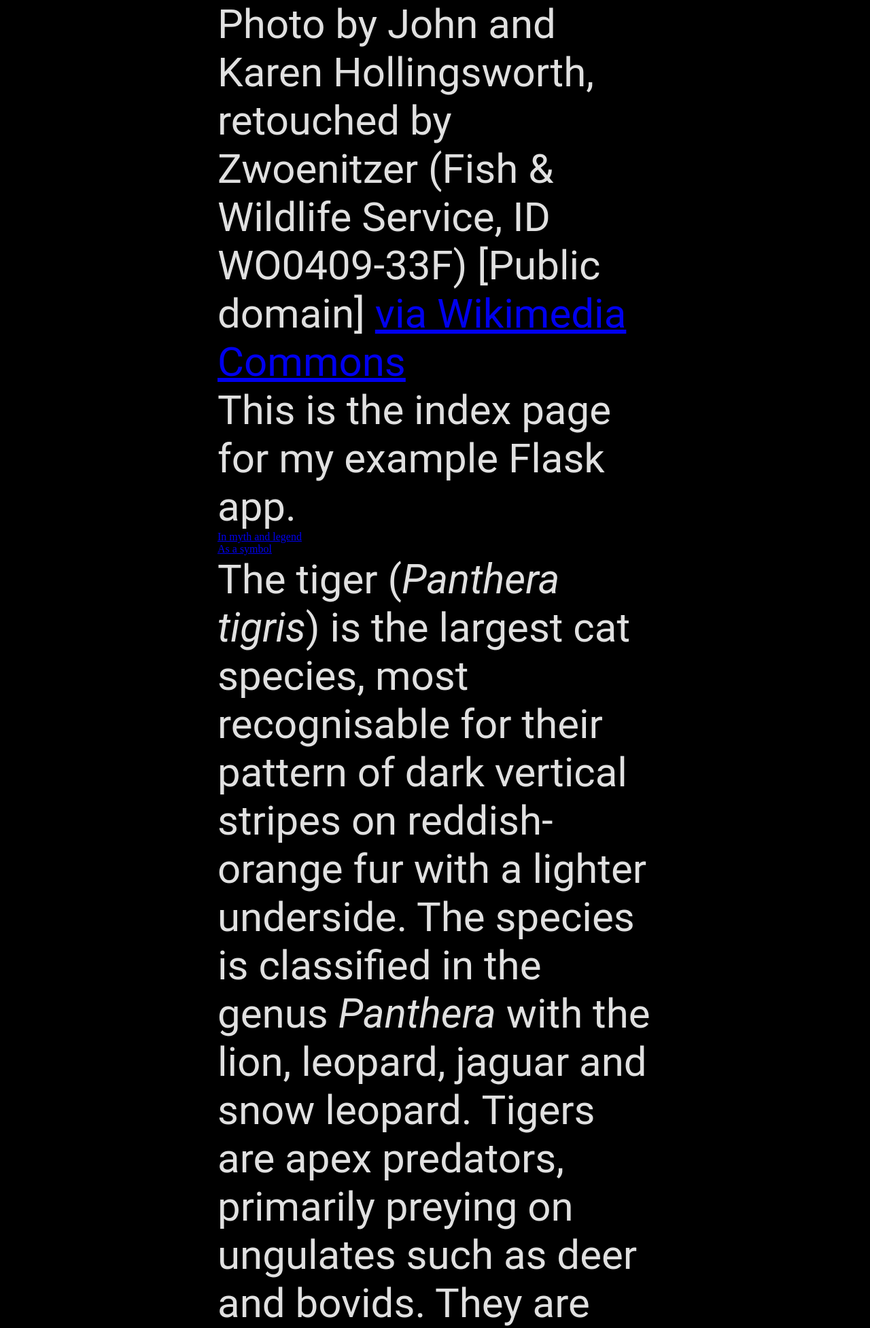
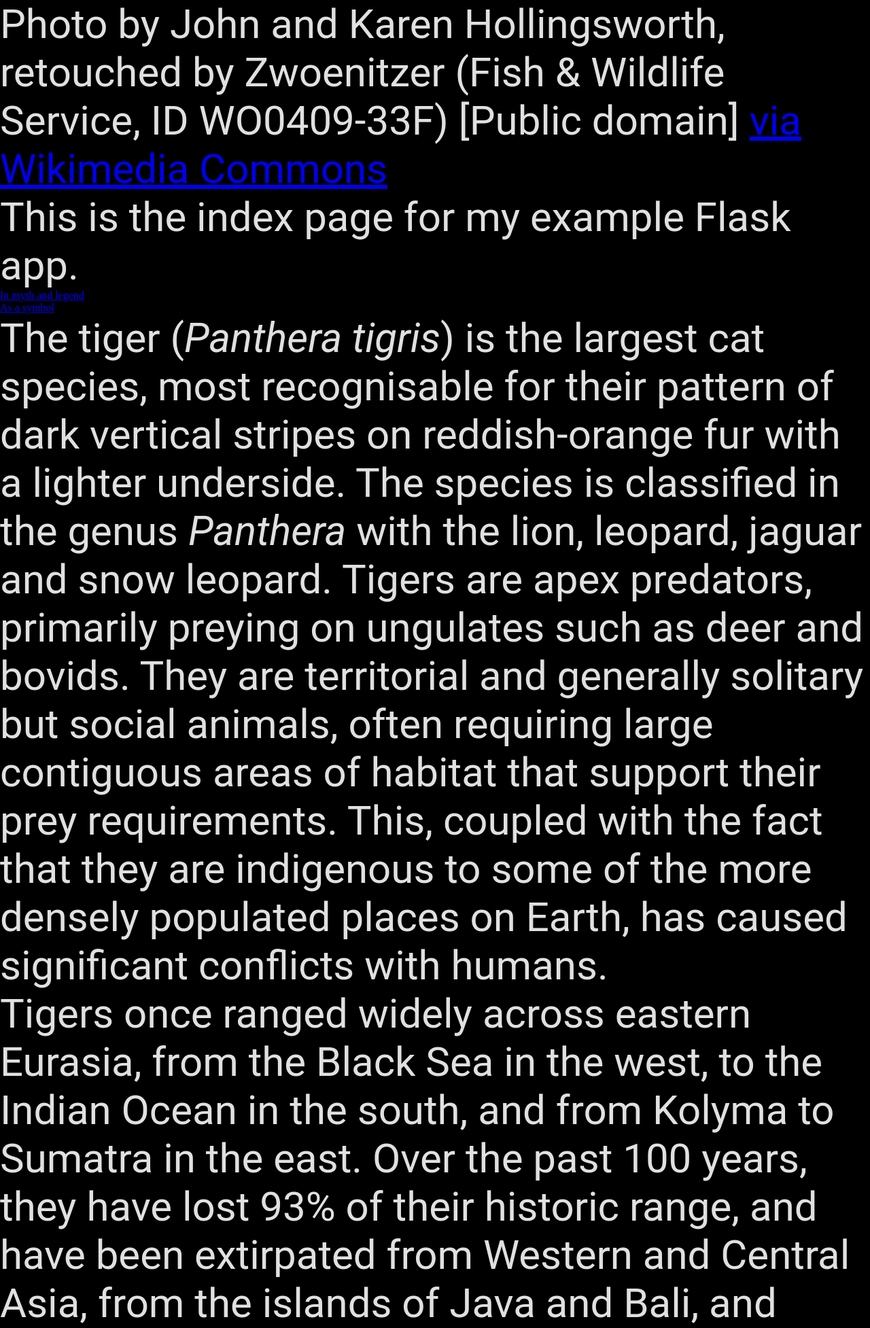
Before and after one commit to briantieu/ar-live-captioning, a Flask app: page /tiger.html in a window 1280 px wide. Shown: the top 1954 px of the page at 68% size. Run offline with Flask 2, Linux system fonts and the light colour scheme; some web fonts are replaced.

Commit message:
some styling

```diff
--- a/static/css/main.css
+++ b/static/css/main.css
@@ -15,8 +15,8 @@
 
 #container {
     margin: auto;
-    width: 640px;
-    height: 360px;
+    width: 100%;
+    height: 100%;
     padding: auto;
     /* border-style: solid;
     border-color: #e0e0e0; */
```
